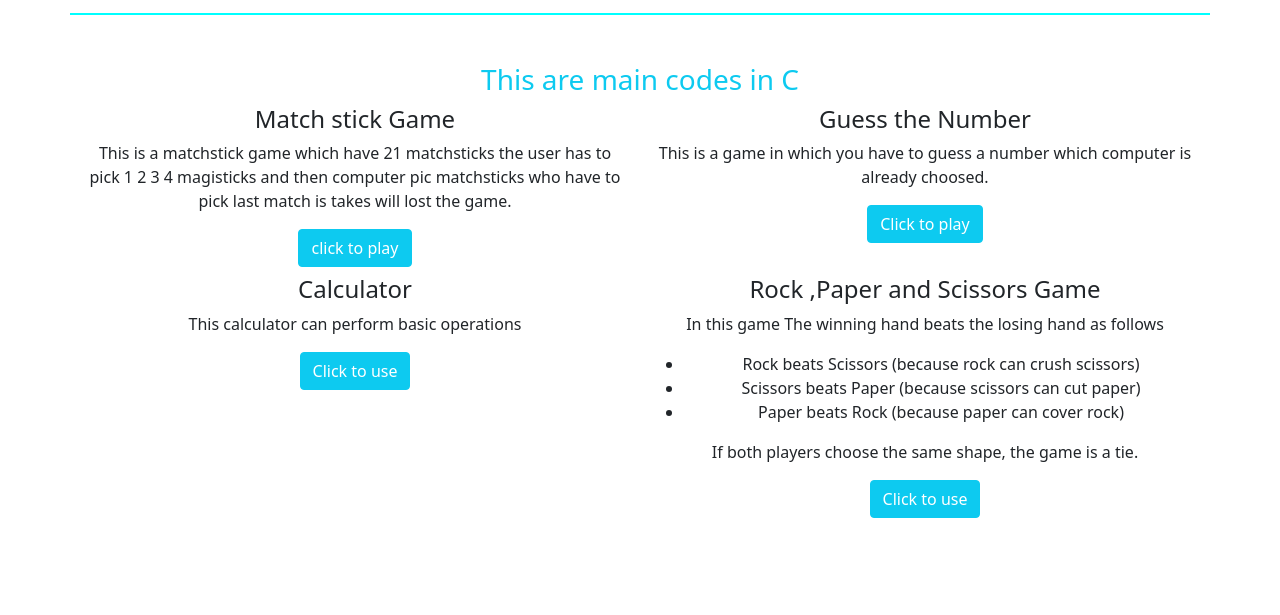
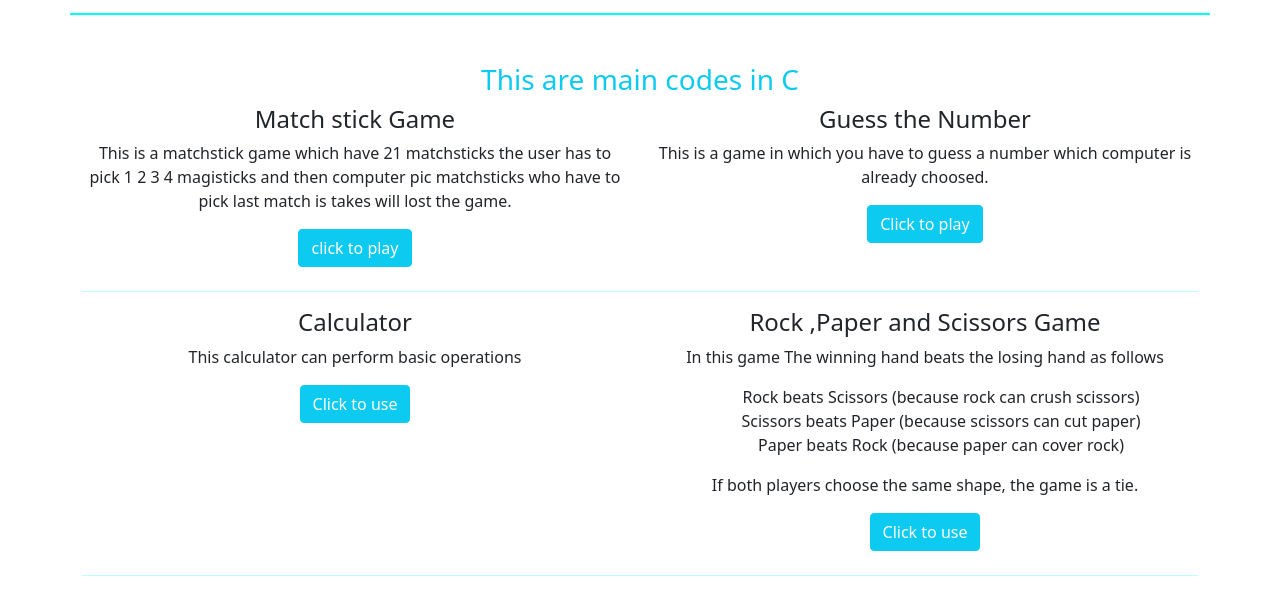
Before and after one commit to Kashaf25119/C_language, a plain HTML site: page index.html in a window 1280 px wide. Shown: the part 99-714 px from the top of the page. Drawn offline with nearby package versions, Linux system fonts and the light colour scheme.

Commit message:
Update index.html

```diff
--- a/index.html
+++ b/index.html
@@ -11,6 +11,12 @@
         }
         .click{
             text-decoration:none;
+        }
+        ul li{
+            list-style:none;
+        }
+        hr{
+            color:aqua;
         }
     </style>
 </head>
@@ -36,6 +42,9 @@
                    <a href="Guess.c" class="text-white click">Click to play</a>
                </button>
             </div>
+        </div>
+        <hr>
+        <div class="row">
             <div class="col-sm-12 col-md-6 mb-2">
                 <h4>Calculator</h4>
                 <p>This calculator can perform basic operations</p>
@@ -57,6 +66,7 @@
                 </button>
             </div>
         </div>
+        <hr>
     </div>
 </body>
 </html>
```
